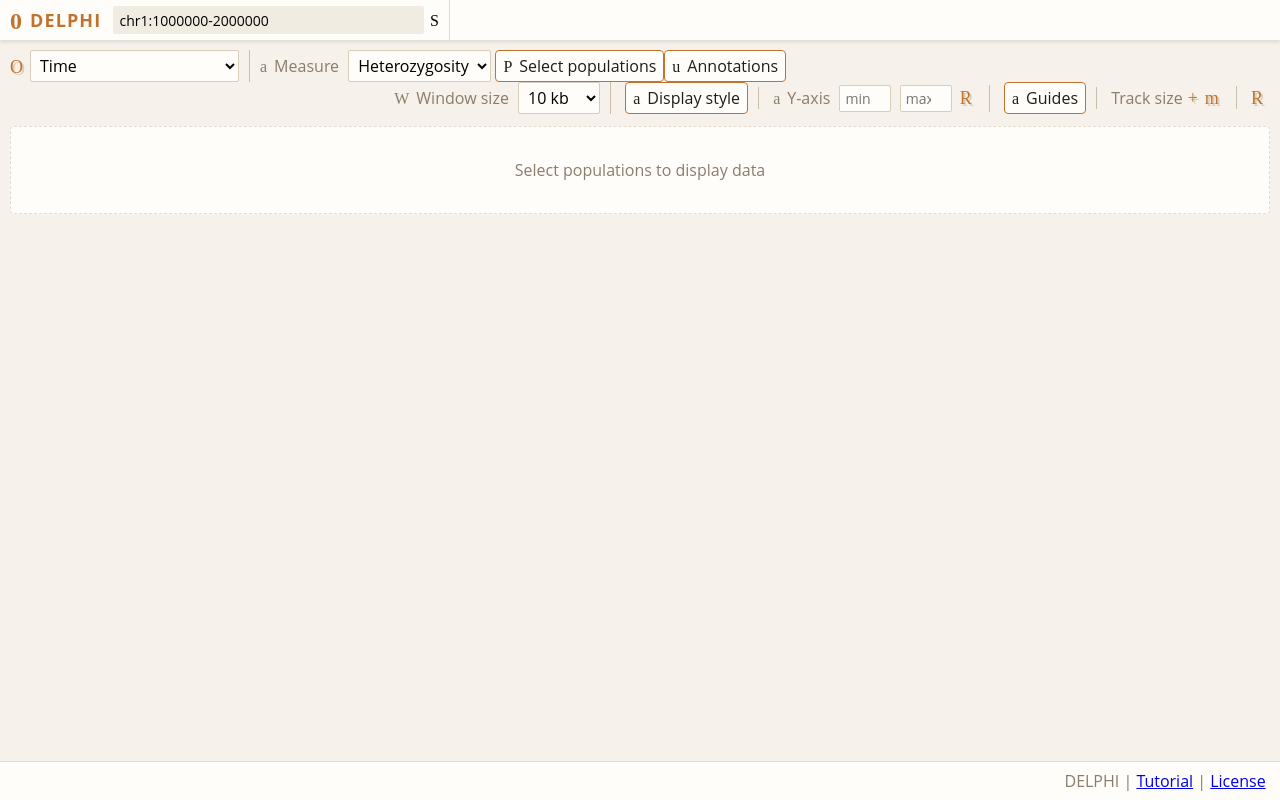
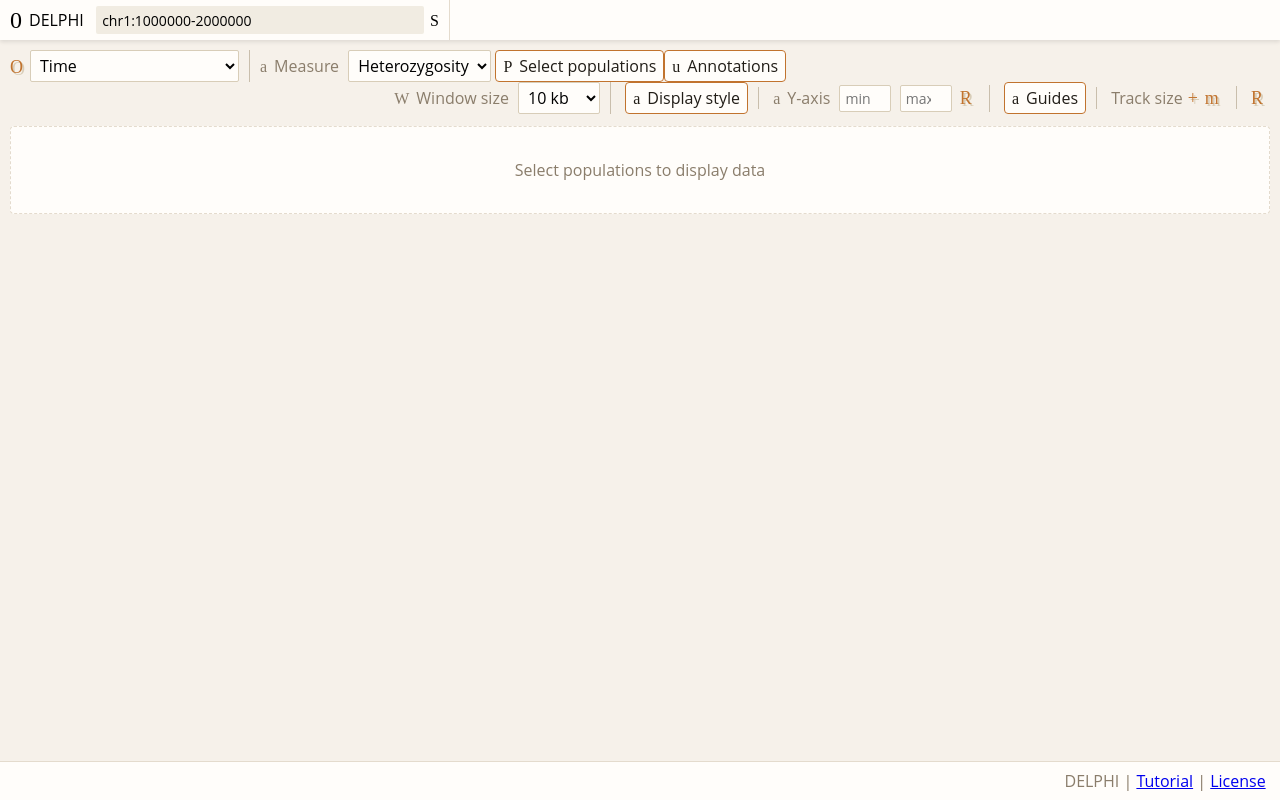
Before and after one commit to Greenbaum-Lab/delphi, a plain HTML site: page index.html in a window 1280 px wide. Drawn offline with Linux system fonts and the light colour scheme; a web font is replaced by a local one.

Commit message:
Updating file content

```diff
--- a/css/main.css
+++ b/css/main.css
@@ -182,10 +182,7 @@ input, select, textarea {
 }
 
 .logo {
-	color: var(--accent);
-	font-size: 18px;
-	font-weight: 700;
-	letter-spacing: 0.06em;
+	color: var(--tex);
 }
 .logo::before {
 	font-size: 24px;
```
